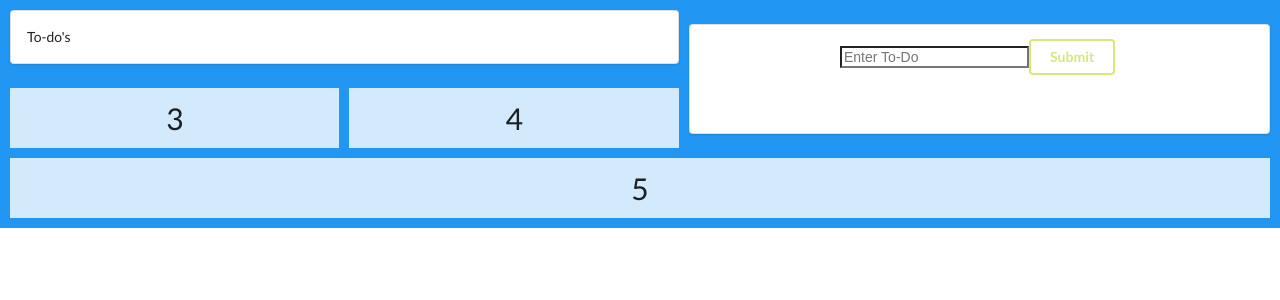
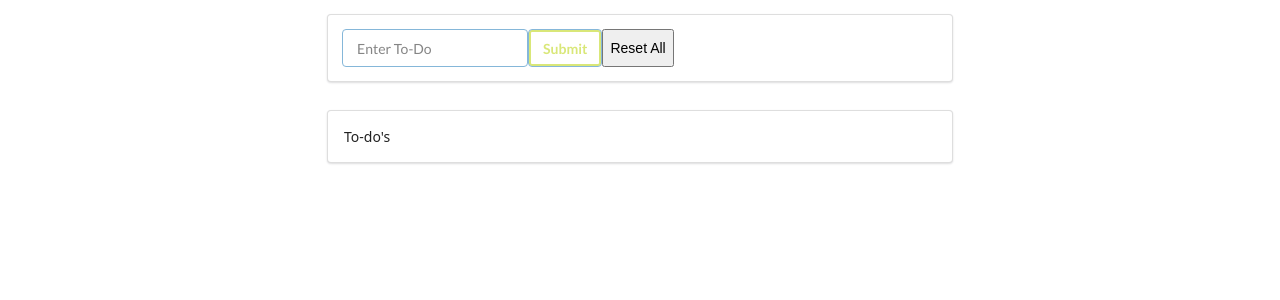
Before and after one commit to Purcell-Kevingithub/React-Sample-Project, a React (Create React App) app: page / in a window 1280 px wide. Shown: the top 300 px of the page. Built offline with nearby package versions, Linux system fonts and the light colour scheme.

Commit message:
added delete all to-do's button and added grid format

```diff
--- a/src/App.css
+++ b/src/App.css
@@ -1,33 +1,35 @@
 .grid-container {
     display: grid;
-    grid-gap: 10px;
-    background-color: #2196F3;
-    padding: 10px;
-    /* margin: auto;
-text-align: center;
-max-width: 700px;
-margin: 60px auto 0 auto;
-padding: 0px 20px; */
+    grid-template-columns: repeat(4, 1fr);
+    grid-template-rows: 2;
+    padding: 1em;
   }
 
-.grid-item {
-    background-color: rgba(255, 255, 255, 0.8);
-    text-align: center;
-    padding: 20px;
-    font-size: 30px;
+.item1 {
+  grid-column-start: 2;
+  grid-column-end: span 2;
+  font: 12px system-ui;
+  word-wrap: break-word;
 }
 
-.item1 {
-    grid-column: 1 / span 2;
-    grid-row: 1;
+.item2 {
+  grid-column-start: 2;
+  grid-column-end: span 2;
+  font: 12px system-ui;
+}
+
+@media only screen and (max-width: 500px) {
+  .grid-container {
+    display: grid;
+    grid-template-columns: repeat(2, 1fr);
+    grid-template-rows: 2fr;
+    margin-right: 60px !important;
   }
 
+  .item1 { grid-area: 1 / span 2; }
   .item2 {
-    grid-column: 3;
-    grid-row: 1 / span 2;
+    grid-area: 2 / span 2;
   }
+  /* .item3 { grid-area:  } */
 
-  .item5 {
-    grid-column: 1 / span 3;
-    grid-row: 3;
-  }
+}
--- a/src/App.js
+++ b/src/App.js
@@ -23,24 +23,22 @@ class App extends Component {
     this.setState({ characters: [...this.state.characters, character] })
   }
 
+  test = () => {
+    this.setState({ characters: [] });
+  }
+
   render() {
-
+    // this.setState({ characters: [] })
     const {characters} = this.state
 
     return (
         <div className="grid-container">
-          <div className="ui segment grid-item item1">
+          <div className="ui segment item1">
+            <Form handleSubmit={this.handleSubmit} test={this.test}/>
+          </div>
+          <div className="ui segment item2" style={{marginTop: '14px'}}>
             <Table characterData={characters} removeCharacter={this.removeCharacter}/>
           </div>
-          <div className="ui segment grid-item item2">
-            <Form handleSubmit={this.handleSubmit}/>
-          </div>
-          <div className="grid-item">3</div>
-          <div className="grid-item">4</div>
-          <div className="grid-item item5 ">5</div>
-
-
-
         </div>
     );
   }
--- a/src/Form.js
+++ b/src/Form.js
@@ -29,14 +29,15 @@ class Form extends Component {
         const { task } = this.state;
 
         return (
-            <form onSubmit={e => { e.preventDefault(); }}>
+            <form className="ui input focus" onSubmit={e => { e.preventDefault(); }}>
             <input
                 type="text"
                 name="task"
                 value={task}
                 placeholder="Enter To-Do"
                 onChange={this.handleChange} />
-            <input className="ui inverted olive button" type="button" value="Submit" onClick={this.submitForm}  />
+            <input className="ui inverted olive button" type="button" value="Submit" onClick={this.submitForm}/>
+            <button onClick={() => this.props.test()}>Reset All</button>
             </form>
 
         );
--- a/src/Table.js
+++ b/src/Table.js
@@ -7,11 +7,13 @@ const TableHeader = () => {
 }
 
 const TableBody = props => {
+
+
   const row = props.characterData.map((row, index) => {
     return (
       <ul key={index}>
         <li>
-          {row.task}
+          <p>{row.task}</p>
           <button className="ui inverted green button">Finish</button>
           <button className="ui inverted red button" onClick={() => props.removeCharacter(index)}>Delete</button>
         </li>
@@ -25,12 +27,12 @@ const TableBody = props => {
 
 class Table extends Component {
   render() {
-    const { characterData, removeCharacter } = this.props
+    const { characterData, removeCharacter, test } = this.props
 
     return (
       <table>
         <TableHeader />
-        <TableBody characterData={characterData} removeCharacter={removeCharacter}/>
+        <TableBody characterData={characterData} removeCharacter={removeCharacter}  test={test}/>
       </table>
     )
   }
```
